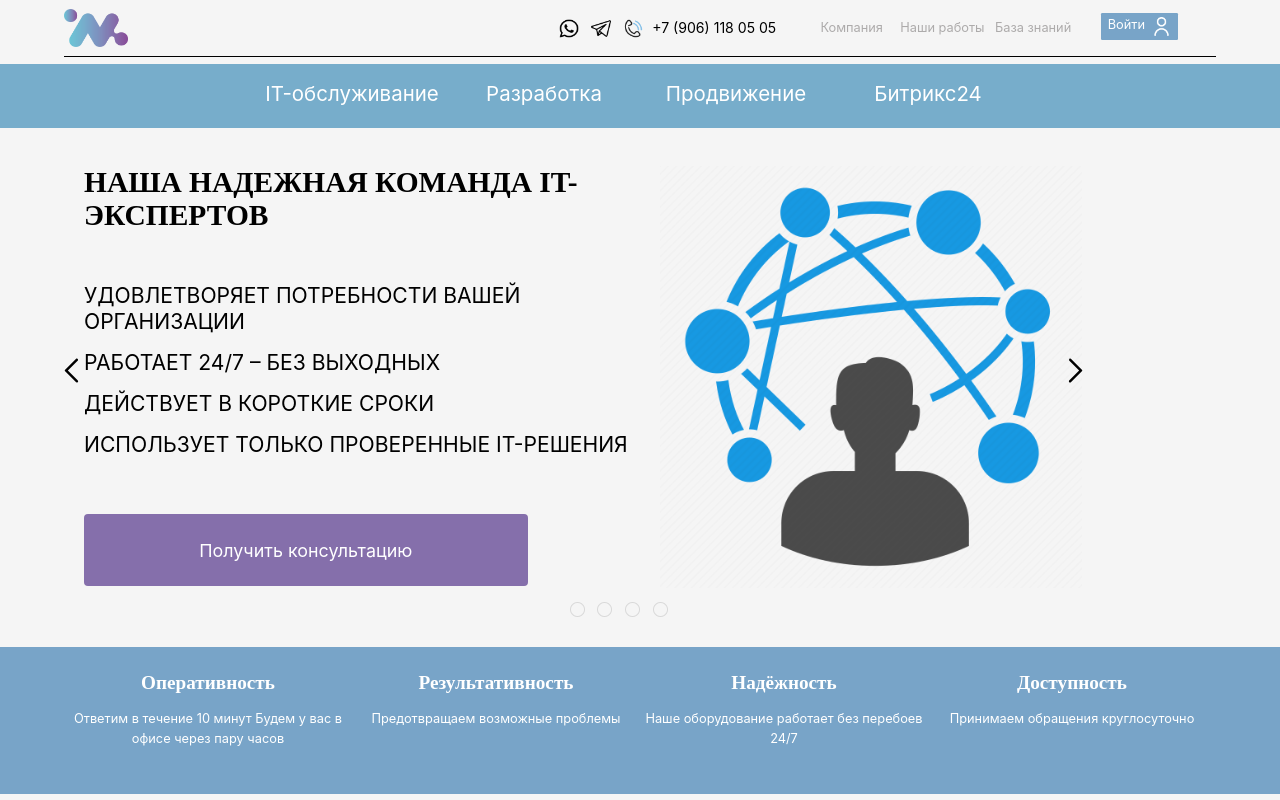
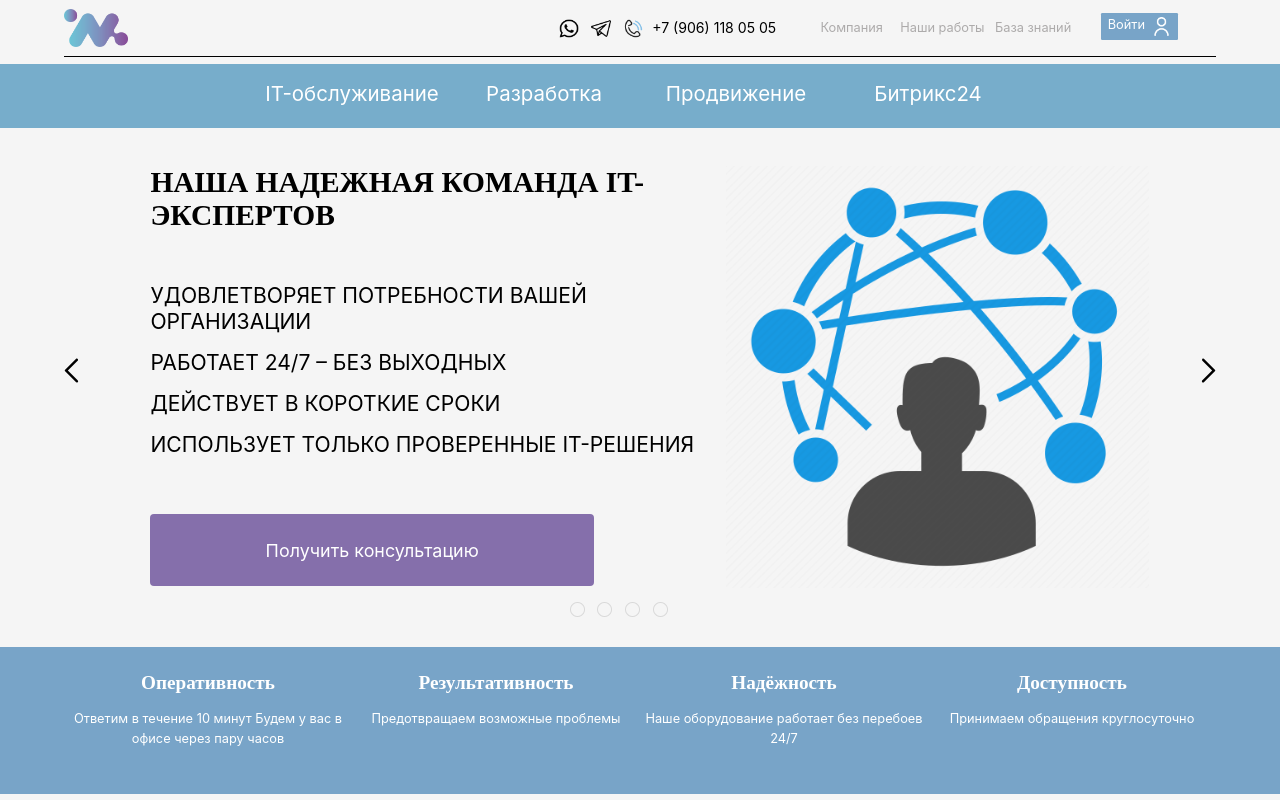
Before and after one commit to nik001/netflux, a React (Create React App) app: page / in a window 1280 px wide. Shown: the top 800 px of the page. Built offline with nearby package versions, Linux system fonts and the light colour scheme.

Commit message:
text text

```diff
--- a/src/Content/MainContent/SectionOneSlider/SectionOneSlider.css
+++ b/src/Content/MainContent/SectionOneSlider/SectionOneSlider.css
@@ -9,7 +9,7 @@
     margin: 0 auto;
     width: 90%;
     display: grid;
-    grid-template-columns: 20px 50% 35% 20px;
+    grid-template-columns: auto 50% 35% auto;
 
 
 }
```
